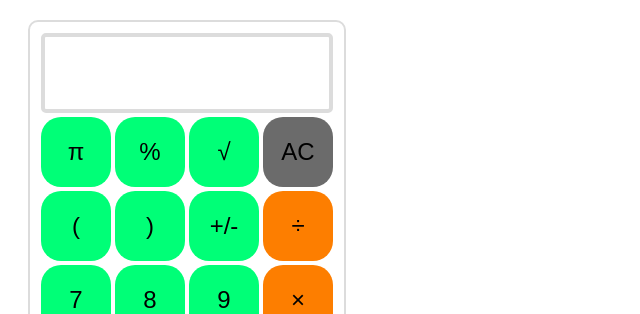
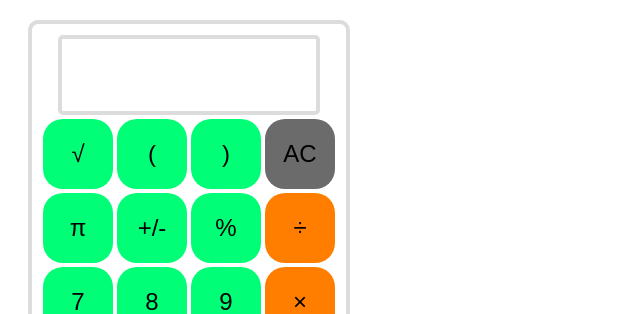
Before and after one commit to 4Tako/STA-Calc2022, a plain HTML site: page STA-Calc2022/index.html in a window 1280 px wide. Shown: the top 314 px of the page, without its empty margins (0-640 px from the left). Drawn offline with Linux system fonts and the light colour scheme.

Commit message:
<任意のコメント>

```diff
--- a/STA-Calc2022/index.html
+++ b/STA-Calc2022/index.html
@@ -13,36 +13,32 @@
                 </td>
             </tr>
             <tr>
-        <td><input type="button" value="π" onclick="get_calc(this)"></td>
-        <td><input type="button" value="%" onclick="get_calc(this)"></td>
                 <td><input type="button" value="√" onclick="get_calc(this)"></td>
+                <td><input type="button" value="(" onclick="get_calc(this)"></td>
+                <td><input type="button" value=")" onclick="get_calc(this)"></td>
                 <td><input type="button" value="AC" class="equal" onclick="get_calc(this)"></td>
             </tr>
             <tr>
-        <td><input type="button" value="(" onclick="get_calc(this)"></td>
-        <td><input type="button" value=")" onclick="get_calc(this)"></td>
+                <td><input type="button" value="π" onclick="get_calc(this)"></td>
                 <td><input type="button" value="+/-" onclick="get_calc(this)"></td>
+                <td><input type="button" value="%" onclick="get_calc(this)"></td>
                 <td><input type="button" value="÷" class="operator" name="div_btn" onclick="get_calc(this)"></td>
-      </tr>
-      <tr>
+            </tr>            <tr>
                 <td><input type="button" value="7" onclick="get_calc(this)"></td>
                 <td><input type="button" value="8" onclick="get_calc(this)"></td>
                 <td><input type="button" value="9" onclick="get_calc(this)"></td>
                 <td><input type="button" value="×" class="operator" name="multi_btn" onclick="get_calc(this)"></td>
-      </tr>
-      <tr>
+            </tr>            <tr>
                 <td><input type="button" value="4" onclick="get_calc(this)"></td>
                 <td><input type="button" value="5" onclick="get_calc(this)"></td>
                 <td><input type="button" value="6" onclick="get_calc(this)"></td>
                 <td><input type="button" value="-" class="operator" onclick="get_calc(this)"></td>
-      </tr>
-      <tr>
+            </tr>            <tr>
                 <td><input type="button" value="1" onclick="get_calc(this)"></td>
                 <td><input type="button" value="2" onclick="get_calc(this)"></td>
                 <td><input type="button" value="3" onclick="get_calc(this)"></td>
                 <td><input type="button" value="+" class="operator" onclick="get_calc(this)"></td>
-      </tr>
-      <tr>
+            </tr>            <tr>
                 <td><input type="button" value="0" onclick="get_calc(this)"></td>
                 <td><input type="button" value="00" onclick="get_calc(this)"></td>
                 <td><input type="button" value="." onclick="get_calc(this)"></td>
--- a/STA-Calc2022/script.js
+++ b/STA-Calc2022/script.js
@@ -1,20 +1,20 @@
-function get_calc(btn){
-    if(btn.value == "="){
-        document.calculator.display.value = eval(document.calculator.display.value);
-    }else if(btn.value == "+/-"){
-        document.calculator.display.value = eval(document.calculator.display.value*-1);
-    }else if(btn.value == "√"){
-        document.calculator.display.value = eval(document.calculator.display.value**0.5);
-    }else if(btn.value == "π"){
-        document.calculator.display.value = eval(document.calculator.display.value*3.14);
-    }else if(btn.value == "%"){
-        document.calculator.display.value = eval(document.calculator.display.value*0.01);
-    }else if (btn.value == "AC"){
-        document.calculator.display.value = "";
+function get_calc(btn) {
+    if(btn.value == "=") {
+      document.calculator.display.value = eval(document.calculator.display.value);
+    }else if(btn.value == "√") {
+        document.calculator.display.value = eval(document.calculator.display.value **0.5);
+    }else if(btn.value == "π") {
+        document.calculator.display.value = eval(document.calculator.display.value *3.14);
+    }else if(btn.value == "+/-") {
+        document.calculator.display.value = eval(document.calculator.display.value *-1);
+    }else if(btn.value == "%") {
+        document.calculator.display.value = eval(document.calculator.display.value *0.01);
+    }else if(btn.value == "AC") {
+      document.calculator.display.value = "";
     }else{
         if (btn.value == "×"){
             btn.value = "*";
-    }else if (btn.value == "÷"){
+        }else if (btn.value == "÷"){
             btn.value = "/";
         }
         document.calculator.display.value += btn.value;
--- a/STA-Calc2022/style.css
+++ b/STA-Calc2022/style.css
@@ -1,15 +1,15 @@
-table{
+table {
     width: 300px;
     height: 400px;
-  border: solid 2px #dcdcdc;
-  border-right: solid 2px #dcdcdc;
-  border-bottom: solid 2px #dcdcdc;
+    border: solid 4px #dcdcdc;
+    border-right: solid 4px #dcdcdc;
+    border-bottom: solid 4px #dcdcdc;
     border-radius: 10px;
     text-align: center;
     padding: 8px;
     margin: 20px;
   }
-input{
+  input {
     width: 70px;
     height: 70px;
     font-size: x-large;
@@ -18,8 +18,8 @@ input{
     border-radius: 20px;
     outline: none;
   }
-.display{
-  width: 280px;
+  .display {
+    width: 250px;
     text-align: right;
     background: #ffffff;
     border-top: solid #dcdcdc 4px;
@@ -28,25 +28,24 @@ input{
     border-left: solid #dcdcdc 4px;
     border-radius: 5px;
   }
-.operator{
-  background-color: #fd7e00;
+  .operator {
+    background-color: #ff7e00;
   }
-.equal{
+  .equal {
     background-color: #6b6b6b;
   }
-
-input:hover{
+  input:hover {
     background: #747373;
   }
-.display:hover{
+  .display:hover {
     background: #ffffff;
   }
-.operator:hover{
-  background: #ff6900;
+  .operator:hover {
+    background: #747373;
   }
-input:active{
+  input:active {
     background: #5a5a5a;
   }
-.operator:active{
+  .operator:active {
     background: #5a5a5a;
   }
```
Lines whose indentation alone changed are shown as unchanged.
